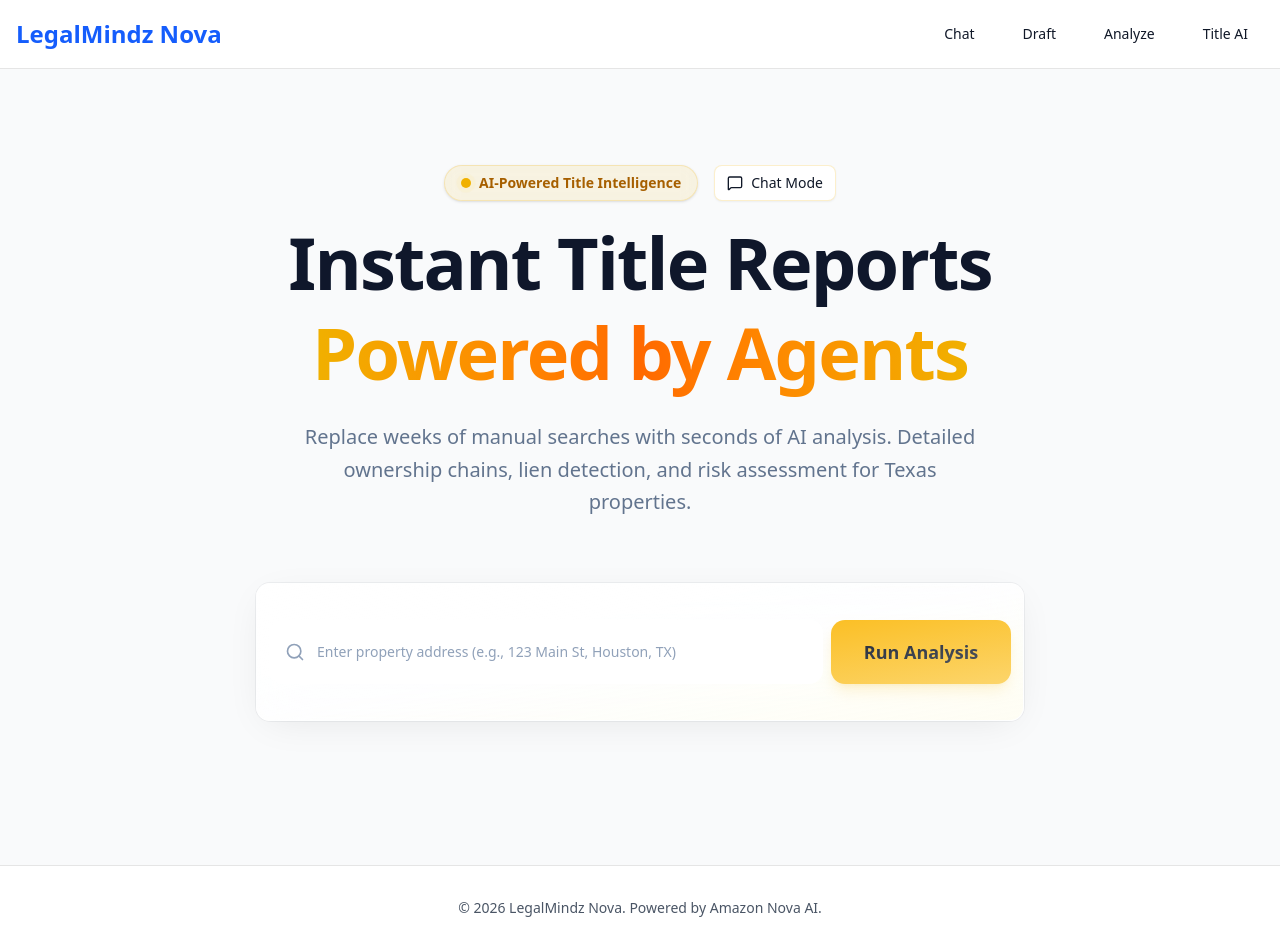
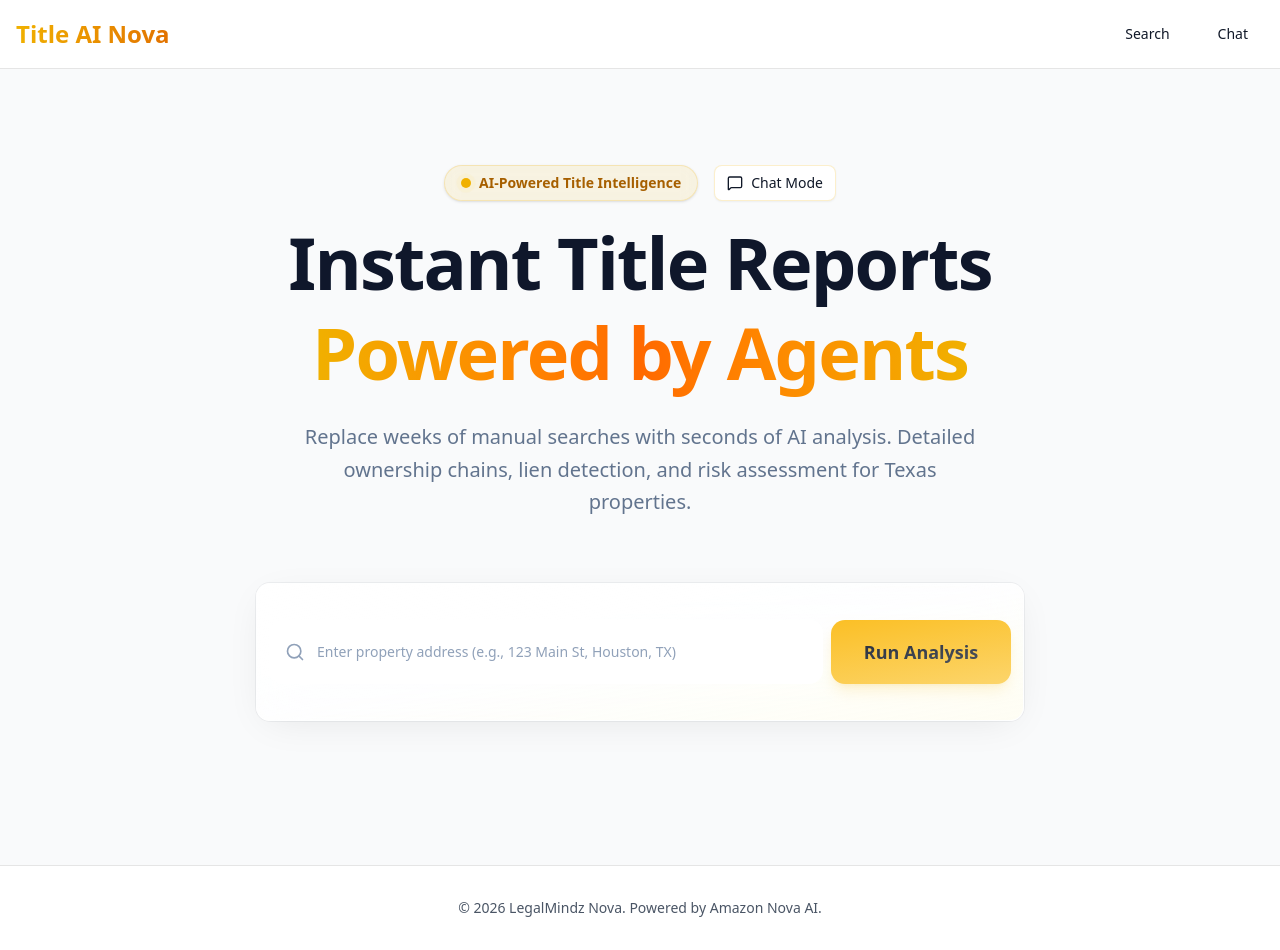
Before and after one commit to Garinmckayl/titleainova, a Next.js app: page /titleai in a window 1280 px wide. Built offline with nearby package versions, Linux system fonts and the light colour scheme.

Commit message:
Fix navbar brand, page metadata, chat useChat pointing to correct /api/titleai/chat endpoint

```diff
--- a/app/titleai/chat/page.tsx
+++ b/app/titleai/chat/page.tsx
@@ -1,6 +1,7 @@
 "use client";
 
 import { useChat } from "@ai-sdk/react";
+import { DefaultChatTransport } from "ai";
 import { useState } from "react";
 import { Button } from "@/components/ui/button";
 import { Card } from "@/components/ui/card";
@@ -13,7 +14,9 @@
 
 export default function TitleChatPage() {
   const [input, setInput] = useState("");
-  const { messages, sendMessage, status } = useChat();
+  const { messages, sendMessage, status } = useChat({
+    transport: new DefaultChatTransport({ api: '/api/titleai/chat' }),
+  });
   const isLoading = status === "streaming" || status === "submitted";
 
   const handleSubmit = async (e: React.FormEvent) => {
--- a/app/titleai/page.tsx
+++ b/app/titleai/page.tsx
@@ -4,8 +4,8 @@
 import { Metadata } from "next";
 
 export const metadata: Metadata = {
-  title: "Title AI | LegalMindz Nova",
-  description: "Automated title reports powered by Amazon Nova AI.",
+  title: "Title AI Nova — Automated Property Title Search",
+  description: "Instant title reports, lien searches, and ownership chain analysis powered by Amazon Nova Act + Nova Pro.",
 };
 
 export default function TitleSearchPage() {
--- a/components/navbar-simple.tsx
+++ b/components/navbar-simple.tsx
@@ -5,21 +5,15 @@
   return (
     <nav className="border-b bg-white">
       <div className="container mx-auto px-4 py-4 flex items-center justify-between">
-        <Link href="/" className="text-2xl font-bold text-blue-600">
-          LegalMindz Nova
+        <Link href="/" className="text-2xl font-bold bg-gradient-to-r from-yellow-500 to-amber-600 bg-clip-text text-transparent">
+          Title AI Nova
         </Link>
         <div className="flex gap-4">
-          <Link href="/chat">
+          <Link href="/titleai">
+            <Button variant="ghost">Search</Button>
+          </Link>
+          <Link href="/titleai/chat">
             <Button variant="ghost">Chat</Button>
-          </Link>
-          <Link href="/draft">
-            <Button variant="ghost">Draft</Button>
-          </Link>
-          <Link href="/analyze">
-            <Button variant="ghost">Analyze</Button>
-          </Link>
-          <Link href="/titleai">
-            <Button variant="ghost">Title AI</Button>
           </Link>
         </div>
       </div>
```
Also changed, not shown: 1 other file (tests, documents, lock files or other folders).
